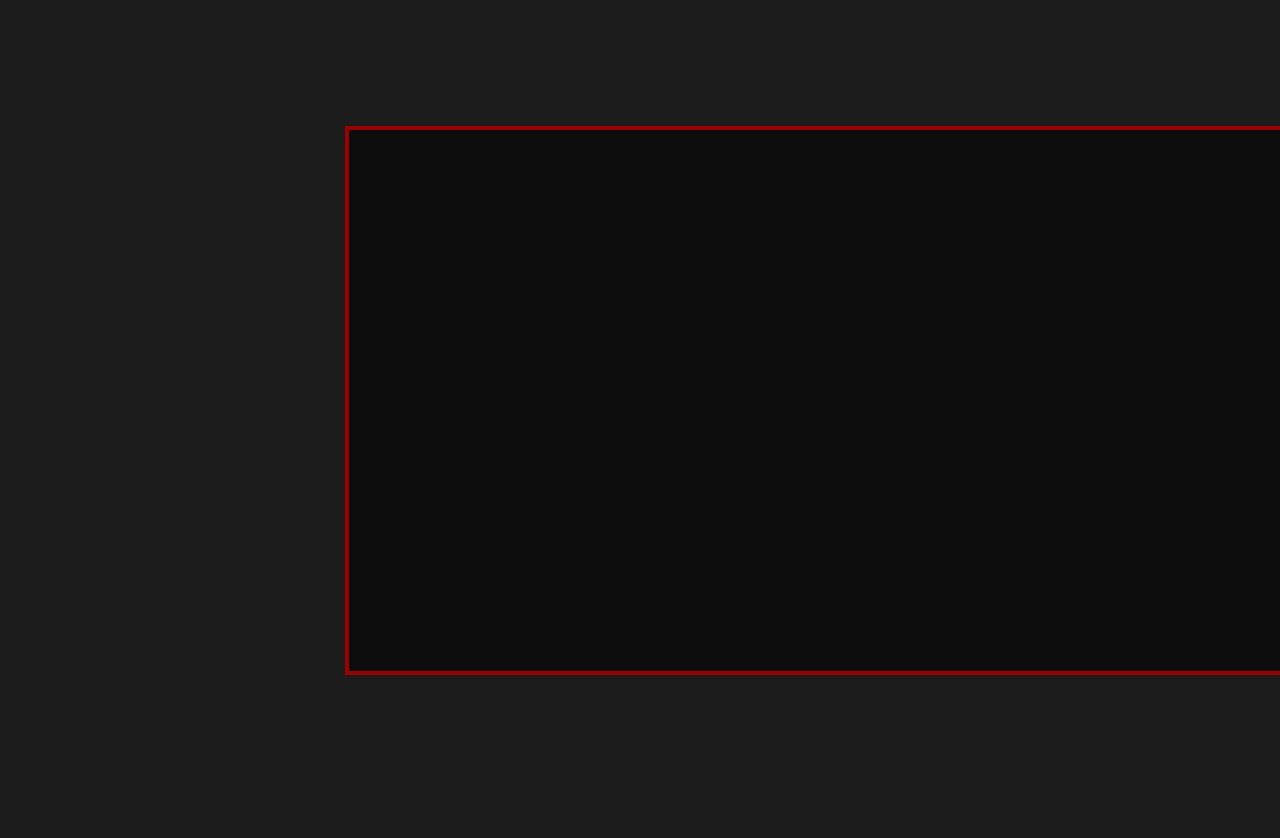
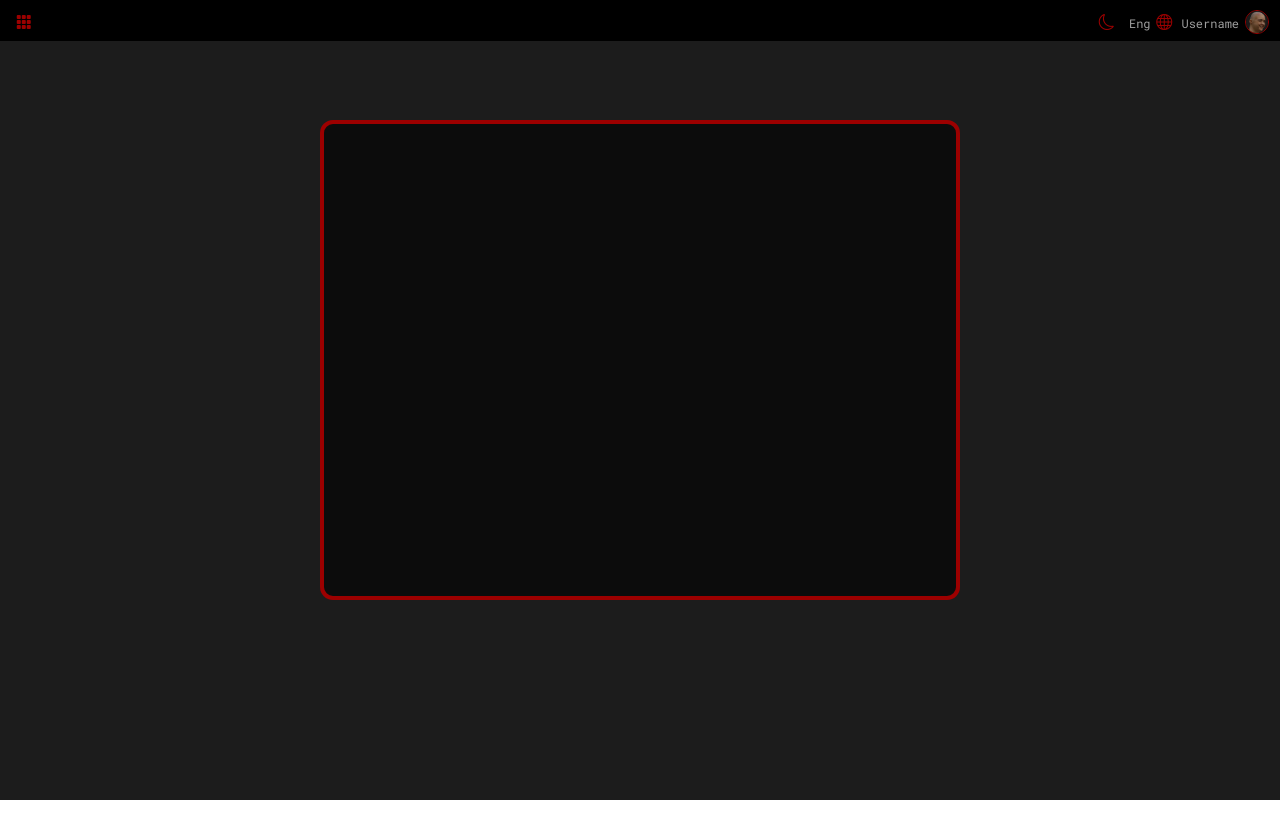
Before and after one commit to kaiser24/VideoAnalytics_Server_Frontend, an Angular app: page /facedetection in a window 1280 px wide. Shown: the top 838 px of the page. After the commit the page ends 800 px from the top, so only its background shows below. Built offline with nearby package versions, Linux system fonts and the light colour scheme.

Commit message:
Centered a DIV

```diff
--- a/src/app/facedetection/facedetection.component.css
+++ b/src/app/facedetection/facedetection.component.css
@@ -1,34 +1,28 @@
-* {
-    box-sizing: border-box;
-  }
-  body {
-    font-size: 14px;
-  }
-  .v58_51 {
+
+  .view_container {
     width: 100%;
-    height: 940px;
+    height: 100%;
     background: rgba(28,28,28,1);
     opacity: 1;
     position: absolute;
-    top: 0px;
-    left: 0px;
     overflow: hidden;
   }
 
-  .v82_30 {
-    width: 100%;
-    height: 549px;
+  .camera_background {
+    width: 50%;
+    height: 60%;
     background: rgba(12,12,12,1);
     opacity: 1;
-    position: absolute;
-    top: 126px;
-    left: 345px;
     border: 4px solid rgba(156,0,0,1);
+    border-radius: 13px;
+    position: relative;
+    margin: 0 auto;
+    top: 15%;
   }
   .v90_29 {
     width: 254px;
     height: 291px;
-    background: url("../images/v90_29.png");
+    /*background: url("../images/v90_29.png");*/
     background-repeat: no-repeat;
     background-position: center center;
     background-size: cover;
@@ -55,7 +49,7 @@
   .v89_40 {
     width: 94px;
     height: 61px;
-    background: url("../images/v89_40.png");
+    /*background: url("../images/v89_40.png");*/
     background-repeat: no-repeat;
     background-position: center center;
     background-size: cover;
@@ -95,7 +89,7 @@
   .v89_43 {
     width: 20px;
     height: 21px;
-    background: url("../images/v89_43.png");
+    /*background: url("../images/v89_43.png");*/
     background-repeat: no-repeat;
     background-position: center center;
     background-size: cover;
@@ -108,7 +102,7 @@
   .v56_31 {
     width: 94px;
     height: 61px;
-    background: url("../images/v56_31.png");
+    /*background: url("../images/v56_31.png");*/
     background-repeat: no-repeat;
     background-position: center center;
     background-size: cover;
@@ -148,7 +142,7 @@
   .v56_34 {
     width: 20px;
     height: 21px;
-    background: url("../images/v56_34.png");
+    /*background: url("../images/v56_34.png");*/
     background-repeat: no-repeat;
     background-position: center center;
     background-size: cover;
@@ -161,7 +155,7 @@
   .v89_35 {
     width: 94px;
     height: 61px;
-    background: url("../images/v89_35.png");
+    /*background: url("../images/v89_35.png");*/
     background-repeat: no-repeat;
     background-position: center center;
     background-size: cover;
@@ -201,7 +195,7 @@
   .v89_38 {
     width: 20px;
     height: 21px;
-    background: url("../images/v89_38.png");
+    /*background: url("../images/v89_38.png");*/
     background-repeat: no-repeat;
     background-position: center center;
     background-size: cover;
--- a/src/app/facedetection/facedetection.component.html
+++ b/src/app/facedetection/facedetection.component.html
@@ -1,5 +1,6 @@
-<div class="v58_51">
-    <div class="v82_30"></div>
+<div class="view_container">
+    <app-navbar></app-navbar>
+    <div class="camera_background"></div>
     <div class="v90_29">
         <div class="v89_39"></div>
         <div class="v89_40">
```
